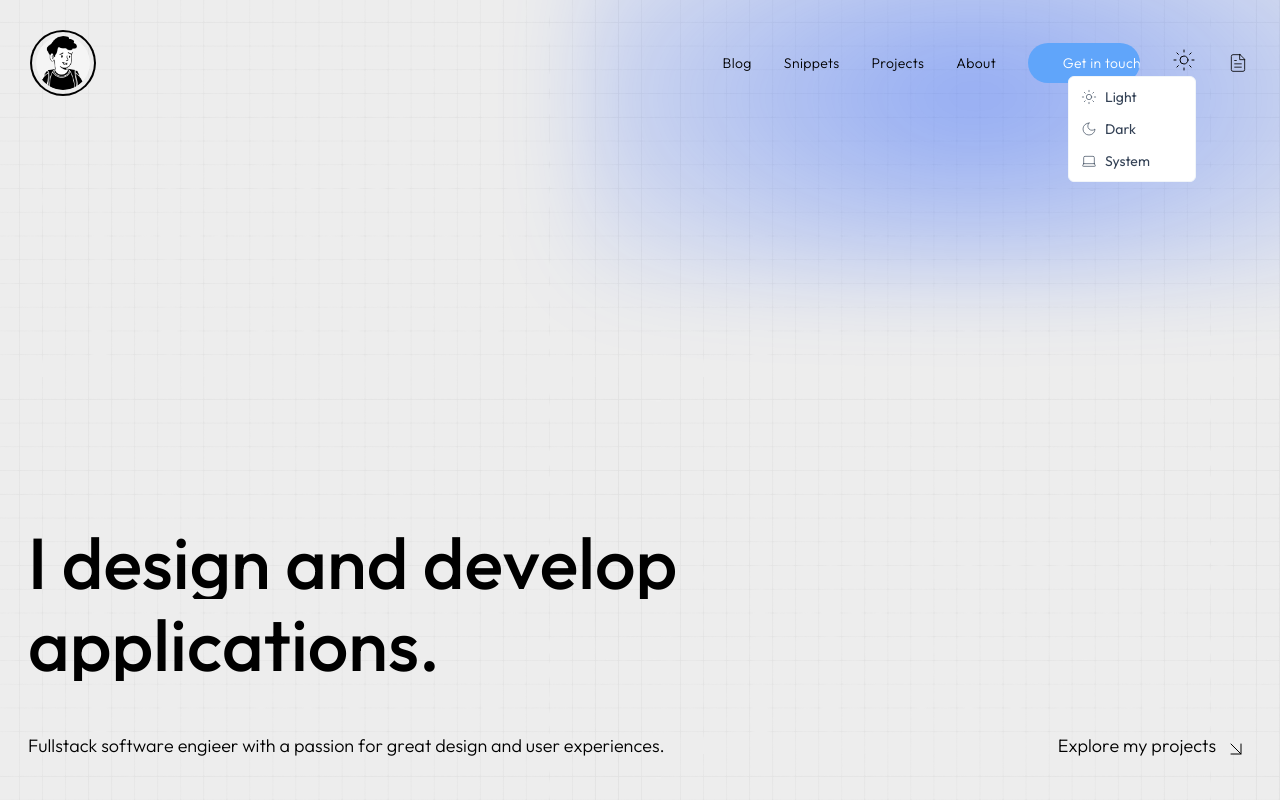
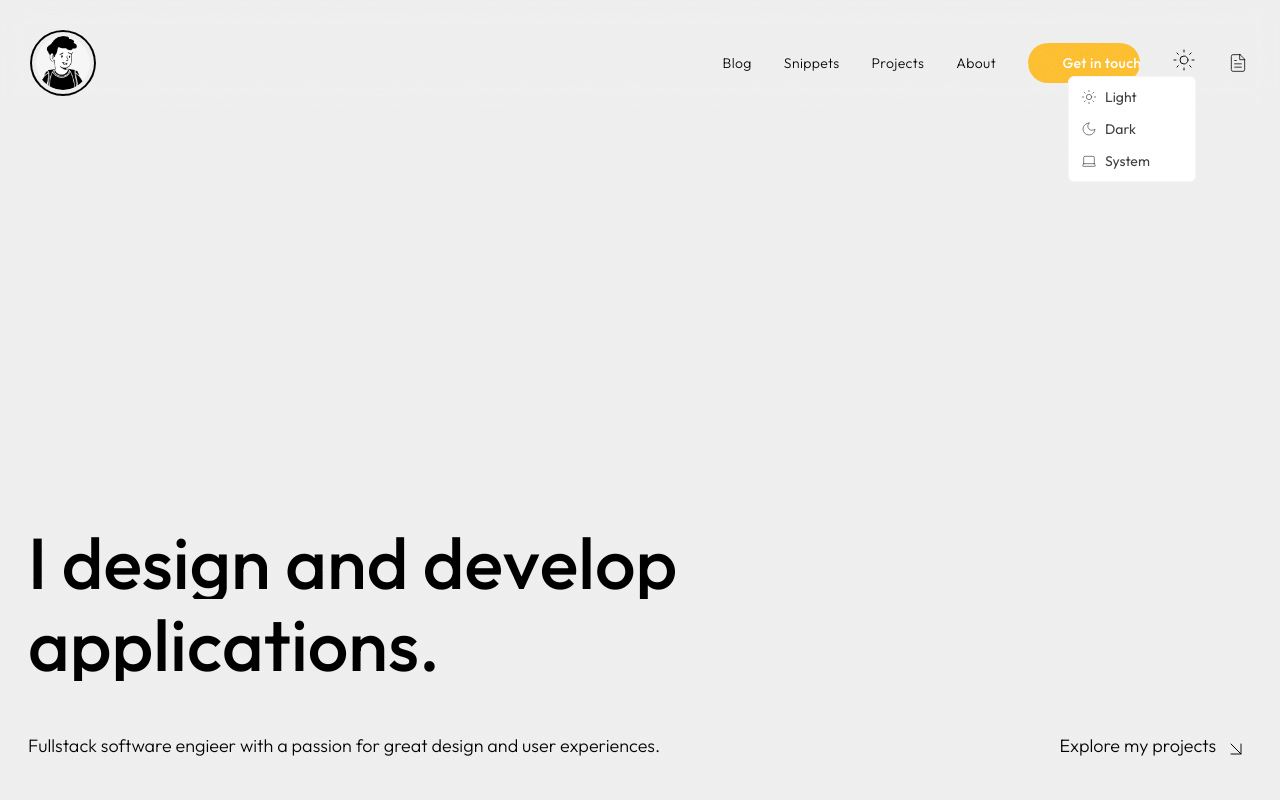
Before and after one commit to galfrevn/galfrevn.dev, a Next.js app: page / in a window 1280 px wide. Both pictures are taken after a click on the item "Toggle theme". Shown: the top 800 px of the page. Built offline with nearby package versions, Linux system fonts and the light colour scheme.

Commit message:
Removing background pattern

```diff
--- a/components/animated/button/index.tsx
+++ b/components/animated/button/index.tsx
@@ -4,15 +4,15 @@ export const ButtonWithAnimatedText = () => {
   return (
     <motion.div
       key='get-in-touch-button'
-      className='relative w-28 h-10 rounded-full select-none bg-blue-400 dark:bg-blue-600/80 dark:backdrop-blur-lg text-sm text-white overflow-hidden cursor-pointer'
+      className='relative w-28 h-10 rounded-full select-none bg-accent dark:backdrop-blur-lg text-sm text-white overflow-hidden cursor-pointer'
       whileHover={{ width: 130}}
       whileTap={{ scale: 0.92 }}
     >
       <div className='flex absolute justify-around w-full top-0 h-full items-center left-full overflow-hidden whitespace-nowrap animate-infinite-x'>
-        <h1>Get in touch</h1>
+        <span className='font-medium' >Get in touch</span>
       </div>
       <div className='flex absolute justify-around w-full top-0 h-full items-center left-full overflow-hidden whitespace-nowrap animate-infinite-x delay-3000'>
-        <h1>Get in touch</h1>
+        <span className='font-medium' >Get in touch</span>
       </div>
     </motion.div>
   );
--- a/components/context/font.tsx
+++ b/components/context/font.tsx
@@ -1,4 +1,5 @@
 import { Outfit } from '@next/font/google';
+import { FractalNoise } from 'components/ui/noise';
 
 const outfit = Outfit({
   variable: '--display-font',
@@ -7,9 +8,9 @@ const outfit = Outfit({
 export const FontProvider = ({ children }: { children: React.ReactNode }) => {
   return (
     <body
-      className={`${outfit.variable} min-h-screen dark:bg-gray-900 dark:text-grey-50 bg-[#EDEDED] font-display antialiased transition-all duration-300`}
+      className={`${outfit.variable} min-h-screen dark:bg-darker dark:text-grey-50 bg-[#EDEDED] font-display antialiased transition-all duration-300`}
     >
-      <picture className='bg-pattern w-screen h-screen fixed opacity-20 dark:opacity-5' />
+      <FractalNoise />
       <main className='flex flex-col max-w-7xl mx-auto'>{children}</main>
     </body>
   );
--- a/components/sections/hero/index.tsx
+++ b/components/sections/hero/index.tsx
@@ -1,6 +1,6 @@
 'use client';
 
-import { AnimatedLetters } from 'components/animated/text';
+import { AnimatedLetters, AnimatedText } from 'components/animated/text';
 import { AnimatePresence, motion } from 'framer-motion';
 import { ArrowDownRight } from 'lucide-react';
 
@@ -17,7 +17,6 @@ export const Hero = () => {
       viewport={{ once: true }}
       className='container max-w-7xl relative w-screen h-screen'
     >
-      <Glow />
       <AnimatePresence>
         <article className='absolute left-5 md:left-7 bottom-24 md:bottom-8 md:max-w-[60%] '>
           <AnimatedLetters
@@ -37,47 +36,23 @@ export const Hero = () => {
               },
             }}
           />
-          <AnimatedLetters
+          <AnimatedText
             as='p'
             className='mt-10 text-lg font-light leading-relaxed text-dark-400 dark:text-dark-200'
             text='Fullstack software engieer with a passion for great design and user experiences.'
-            textVariants={{
-              hidden: { transition: { staggerChildren: 0.005 } },
-              visible: { transition: { staggerChildren: 0.005 } },
-            }}
-            letterVariants={{
-              hidden: { opacity: 0, y: 50 },
-              visible: {
-                opacity: 1,
-                y: 0,
-                transition: { ease: [0.455, 0.03, 0.515, 0.955], duration: 0.5 },
-              },
-            }}
           />
         </article>
         <article className='absolute bottom-8 left-5 md:right-8 md:left-auto '>
           <div key='explore-text' className='flex items-center gap-1 cursor-pointer'>
-            <AnimatedLetters
+            <AnimatedText
               as='p'
               className='text-lg font-light leading-relaxed text-dark-400 dark:text-dark-200'
               text='Explore my projects'
-              textVariants={{
-                hidden: { transition: { staggerChildren: 0.015 } },
-                visible: { transition: { staggerChildren: 0.015 } },
-              }}
-              letterVariants={{
-                hidden: { opacity: 0, y: 50 },
-                visible: {
-                  opacity: 1,
-                  y: 0,
-                  transition: { ease: [0.455, 0.03, 0.515, 0.955], duration: 0.5 },
-                },
-              }}
             />
             <motion.div
               key='discover-icon'
               initial={{ opacity: 0, y: 20 }}
-              animate={{ opacity: 1, y: 0, transition: { delay: 1.5 } }}
+              animate={{ opacity: 1, y: 0, transition: { delay: 1.2 } }}
             >
               <ArrowDownRight className='stroke-1 ' />
             </motion.div>
@@ -87,5 +62,3 @@ export const Hero = () => {
     </motion.section>
   );
 };
-
-const Glow = () => <div className='bg-glow absolute blur-2xl -right-24 -top-24 w-[400px] h-72 md:w-[800px] md:h-96' />;
--- a/components/sections/navigation.tsx
+++ b/components/sections/navigation.tsx
@@ -23,10 +23,12 @@ const navigationAvatarProps: ImageProps = {
 };
 
 export const Navigation = () => {
+
   const navigationHidden = useMediaQuery(md);
 
+
   return (
-    <header className='position fixed w-screen max-w-7xl mx-auto top-0 z-10 pb-4 '>
+    <header className='position fixed w-screen max-w-7xl mx-auto top-0 z-10 pb-4 dark:bg-darker/90 backdrop-blur-md  '>
       <nav className='mt-8 flex justify-between px-6 lg:px-8 items-center'>
         <motion.div
           key='avatar'
--- a/components/ui/dropdown.tsx
+++ b/components/ui/dropdown.tsx
@@ -27,7 +27,7 @@ const DropdownMenuSubTrigger = React.forwardRef<
   <DropdownMenuPrimitive.SubTrigger
     ref={ref}
     className={cn(
-      "flex cursor-default select-none items-center rounded-sm py-1.5 px-2 text-sm font-medium outline-none focus:bg-slate-100 data-[state=open]:bg-slate-100 dark:focus:bg-slate-700 dark:data-[state=open]:bg-slate-700",
+      "flex cursor-default select-none items-center rounded-sm py-1.5 px-2 text-sm font-medium outline-none focus:bg-neutral-100 data-[state=open]:bg-neutral-100 dark:focus:bg-neutral-700 dark:data-[state=open]:bg-neutral-700",
       inset && "pl-8",
       className
     )}
@@ -47,7 +47,7 @@ const DropdownMenuSubContent = React.forwardRef<
   <DropdownMenuPrimitive.SubContent
     ref={ref}
     className={cn(
-      "animate-in slide-in-from-left-1 z-50 min-w-[8rem] overflow-hidden rounded-md border border-slate-100 bg-white p-1 text-slate-700 dark:border-slate-800 dark:bg-slate-800 dark:text-slate-400",
+      "animate-in slide-in-from-left-1 z-50 min-w-[8rem] overflow-hidden rounded-md border border-neutral-100 bg-white p-1 text-neutral-700 dark:border-neutral-800 dark:bg-neutral-800 dark:text-neutral-400",
       className
     )}
     {...props}
@@ -65,7 +65,7 @@ const DropdownMenuContent = React.forwardRef<
       ref={ref}
       sideOffset={sideOffset}
       className={cn(
-        "animate-in data-[side=right]:slide-in-from-left-2 data-[side=left]:slide-in-from-right-2 data-[side=bottom]:slide-in-from-top-2 data-[side=top]:slide-in-from-bottom-2 z-50 min-w-[8rem] overflow-hidden rounded-md border border-slate-100 bg-white p-1 text-slate-700 dark:border-slate-800 dark:bg-slate-800 dark:text-slate-400",
+        "animate-in data-[side=right]:slide-in-from-left-2 data-[side=left]:slide-in-from-right-2 data-[side=bottom]:slide-in-from-top-2 data-[side=top]:slide-in-from-bottom-2 z-50 min-w-[8rem] overflow-hidden rounded-md border border-neutral-100 bg-white p-1 text-neutral-700 dark:border-neutral-800 dark:bg-neutral-800 dark:text-neutral-400",
         className
       )}
       {...props}
@@ -83,7 +83,7 @@ const DropdownMenuItem = React.forwardRef<
   <DropdownMenuPrimitive.Item
     ref={ref}
     className={cn(
-      "relative flex cursor-default select-none items-center rounded-sm py-1.5 px-2 text-sm font-medium outline-none focus:bg-slate-100 data-[disabled]:pointer-events-none data-[disabled]:opacity-50 dark:focus:bg-slate-700",
+      "relative flex cursor-default select-none items-center rounded-sm py-1.5 px-2 text-sm font-medium outline-none focus:bg-neutral-100 data-[disabled]:pointer-events-none data-[disabled]:opacity-50 dark:focus:bg-neutral-700",
       inset && "pl-8",
       className
     )}
@@ -99,7 +99,7 @@ const DropdownMenuCheckboxItem = React.forwardRef<
   <DropdownMenuPrimitive.CheckboxItem
     ref={ref}
     className={cn(
-      "relative flex cursor-default select-none items-center rounded-sm py-1.5 pl-8 pr-2 text-sm font-medium outline-none focus:bg-slate-100 data-[disabled]:pointer-events-none data-[disabled]:opacity-50 dark:focus:bg-slate-700",
+      "relative flex cursor-default select-none items-center rounded-sm py-1.5 pl-8 pr-2 text-sm font-medium outline-none focus:bg-neutral-100 data-[disabled]:pointer-events-none data-[disabled]:opacity-50 dark:focus:bg-neutral-700",
       className
     )}
     checked={checked}
@@ -123,7 +123,7 @@ const DropdownMenuRadioItem = React.forwardRef<
   <DropdownMenuPrimitive.RadioItem
     ref={ref}
     className={cn(
-      "relative flex cursor-default select-none items-center rounded-sm py-1.5 pl-8 pr-2 text-sm font-medium outline-none focus:bg-slate-100 data-[disabled]:pointer-events-none data-[disabled]:opacity-50 dark:focus:bg-slate-700",
+      "relative flex cursor-default select-none items-center rounded-sm py-1.5 pl-8 pr-2 text-sm font-medium outline-none focus:bg-neutral-100 data-[disabled]:pointer-events-none data-[disabled]:opacity-50 dark:focus:bg-neutral-700",
       className
     )}
     {...props}
@@ -147,7 +147,7 @@ const DropdownMenuLabel = React.forwardRef<
   <DropdownMenuPrimitive.Label
     ref={ref}
     className={cn(
-      "px-2 py-1.5 text-sm font-semibold text-slate-900 dark:text-slate-300",
+      "px-2 py-1.5 text-sm font-semibold text-neutral-900 dark:text-neutral-300",
       inset && "pl-8",
       className
     )}
@@ -162,7 +162,7 @@ const DropdownMenuSeparator = React.forwardRef<
 >(({ className, ...props }, ref) => (
   <DropdownMenuPrimitive.Separator
     ref={ref}
-    className={cn("-mx-1 my-1 h-px bg-slate-100 dark:bg-slate-700", className)}
+    className={cn("-mx-1 my-1 h-px bg-neutral-100 dark:bg-neutral-700", className)}
     {...props}
   />
 ))
@@ -175,7 +175,7 @@ const DropdownMenuShortcut = ({
   return (
     <span
       className={cn(
-        "ml-auto text-xs tracking-widest text-slate-500",
+        "ml-auto text-xs tracking-widest text-neutral-500",
         className
       )}
       {...props}
--- /dev/null
+++ b/components/ui/noise.tsx
@@ -0,0 +1,12 @@
+export const FractalNoise = () => (
+  <svg
+    className='pointer-events-none fixed isolate z-50 opacity-70 mix-blend-soft-light'
+    width='100%'
+    height='100%'
+  >
+    <filter id='a'>
+      <feTurbulence type='fractalNoise' baseFrequency={0.8} numOctaves={4} stitchTiles='stitch' />
+    </filter>
+    <rect width='100%' height='100%' filter='url(#a)' />
+  </svg>
+);
--- a/tailwind.config.js
+++ b/tailwind.config.js
@@ -7,6 +7,10 @@ module.exports = {
       display: 'var(--display-font)',
     },
     extend: {
+      colors: {
+        darker: '#0F0D0E',
+        accent: '#FCBA28'
+      },
       transitionDelay: {
         3000: '3000ms',
       },
```
